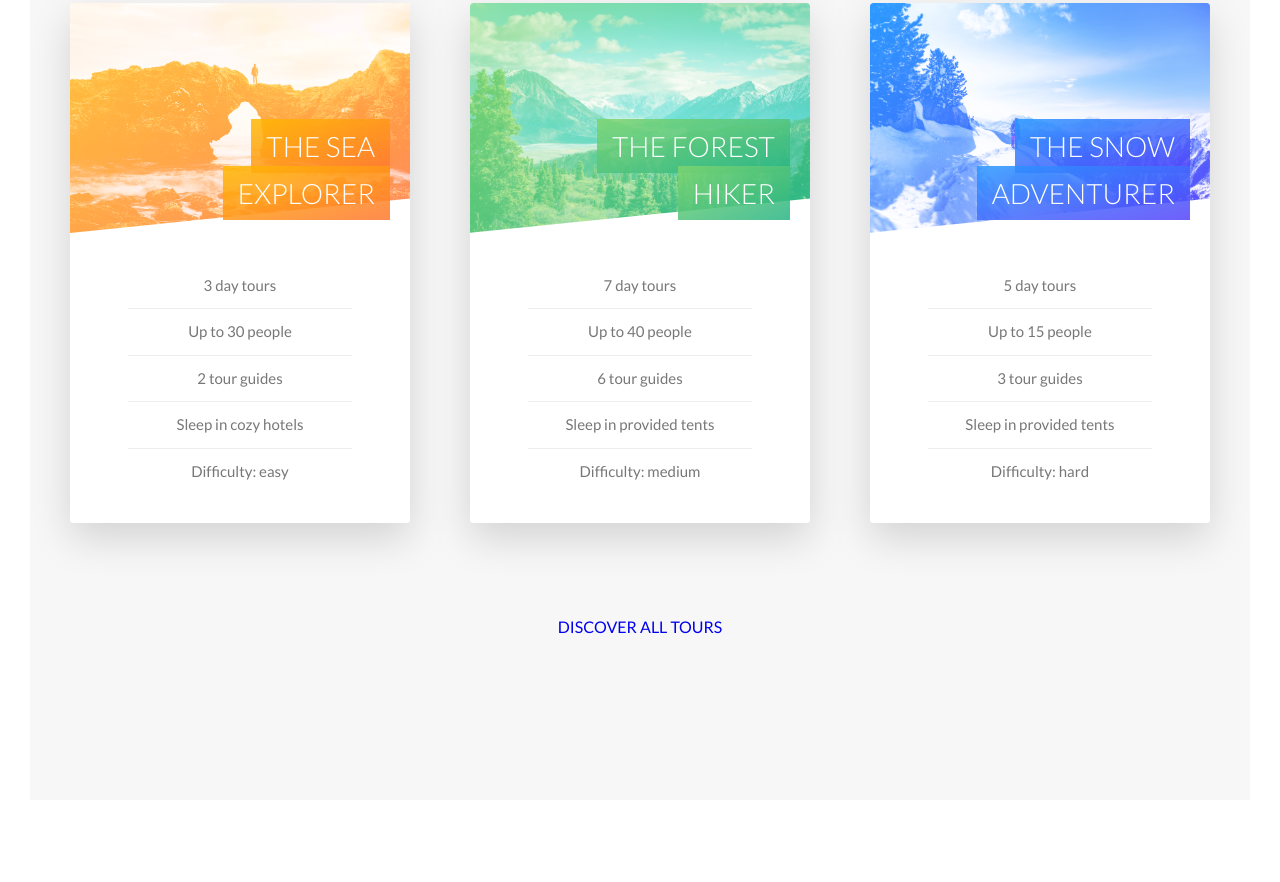
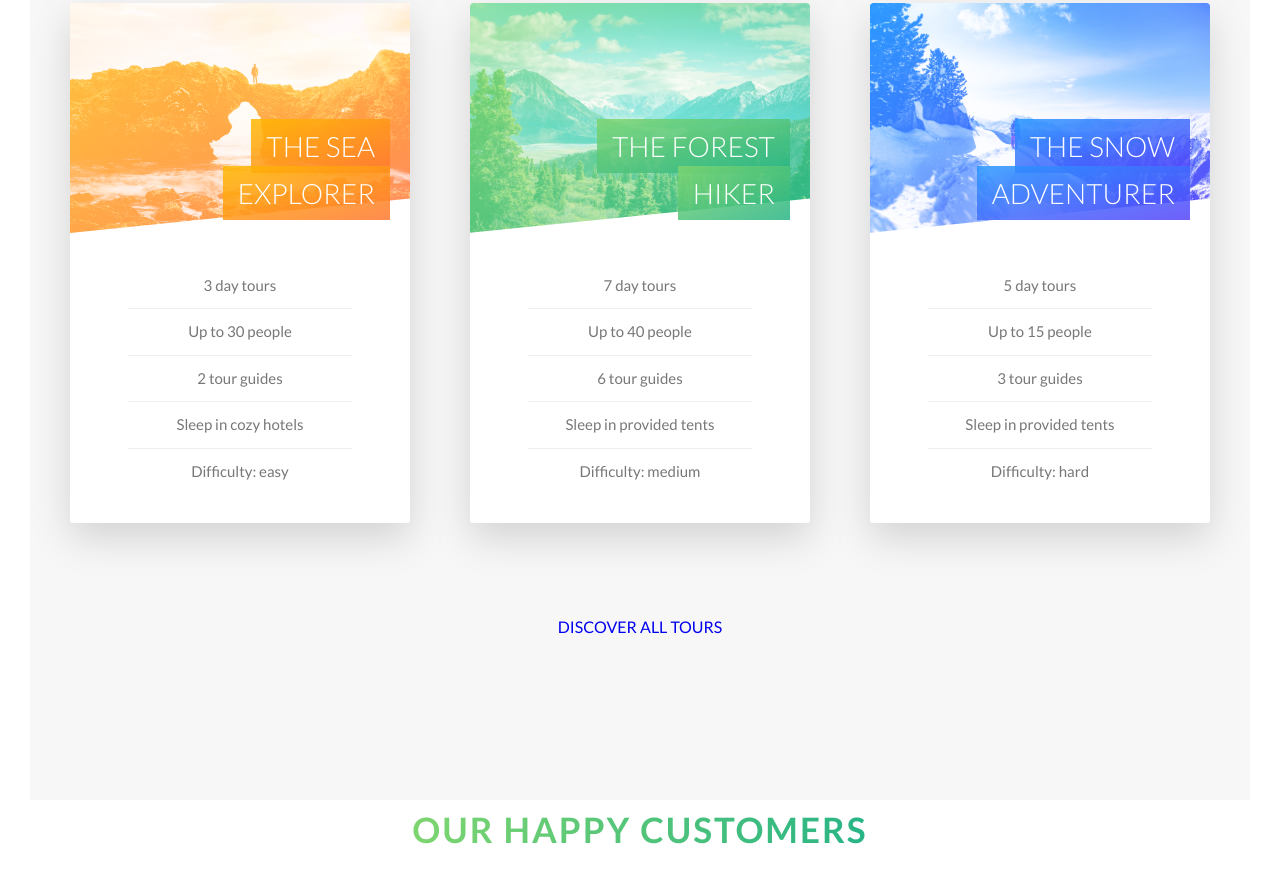
Before and after one commit to ajaljose/natours, a website: page index.html in a window 1280 px wide. Shown: the part 2499-3381 px from the top of the page. Before the commit the page ends 3329 px from the top, so only its background shows below. Drawn offline with Linux system fonts and the light colour scheme.

Commit message:
section stories

```diff
--- a/index.html
+++ b/index.html
@@ -219,6 +219,13 @@
       <a href="#" class="btn btn--green">Discover all tours</a>
   </div>
     </section>
+    <section class="section-stories">
+        <div class="u-center-text u-margin-bottom-big">
+            <h2 class="heading-secondary">
+                Our Happy Customers
+            </h2>
+        </div>
+    </section>
     </main>
     <!-- <section class="grid-test">
             <div class="row">
```
Also changed, not shown: sass/components/_story.scss (added).
